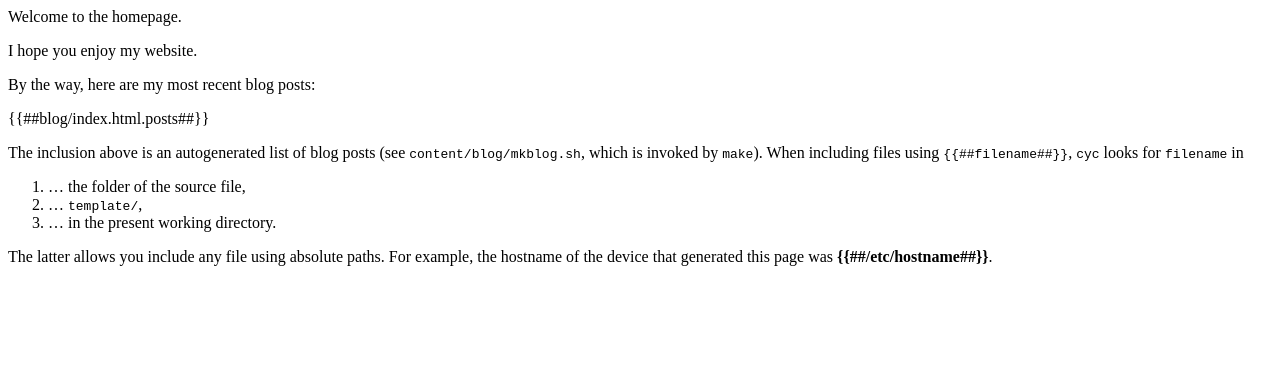
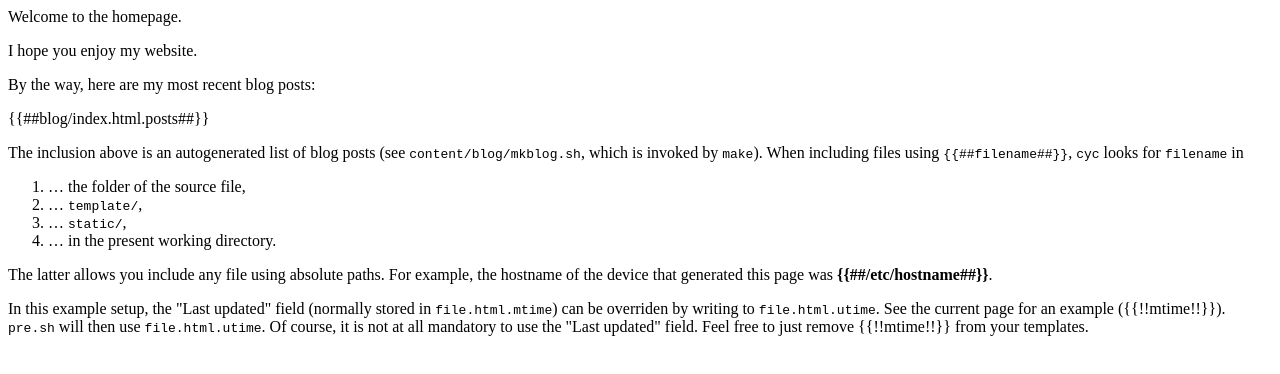
Before and after one commit to mrpg/cyc, a plain HTML site: page content/index.html in a window 1280 px wide. Drawn offline with Linux system fonts and the light colour scheme.

Commit message:
Add user-defined mtime (utime). Report on a bug in the templating engine. Small enhancements of the example setup.

```diff
--- a/content/index.html
+++ b/content/index.html
@@ -11,7 +11,10 @@
 <ol>
     <li>&hellip; the folder of the source file,</li>
     <li>&hellip; <tt>template/</tt>,</li>
+    <li>&hellip; <tt>static/</tt>,</li>
     <li>&hellip; in the present working directory.</li>
 </ol>
 
 <p>The latter allows you include any file using absolute paths. For example, the hostname of the device that generated this page was <b>{{##/etc/hostname##}}</b>.</p>
+
+<p>In this example setup, the "Last updated" field (normally stored in <tt>file.html.mtime</tt>) can be overriden by writing to <tt>file.html.utime</tt>. See the current page for an example ({{!!mtime!!}}). <tt>pre.sh</tt> will then use <tt>file.html.utime</tt>. Of course, it is not at all mandatory to use the "Last updated" field. Feel free to just remove {{&#33;&#33;mtime&#33;&#33;}} from your templates.</p>
```
Also changed, not shown: 9 other files.
